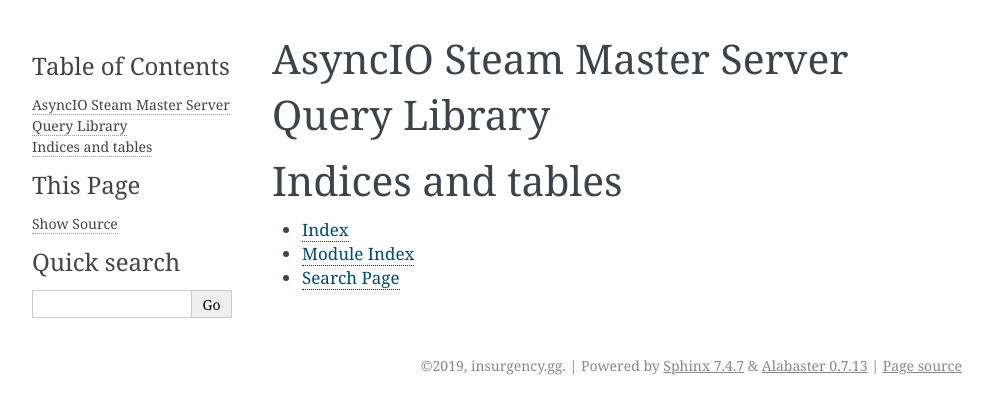
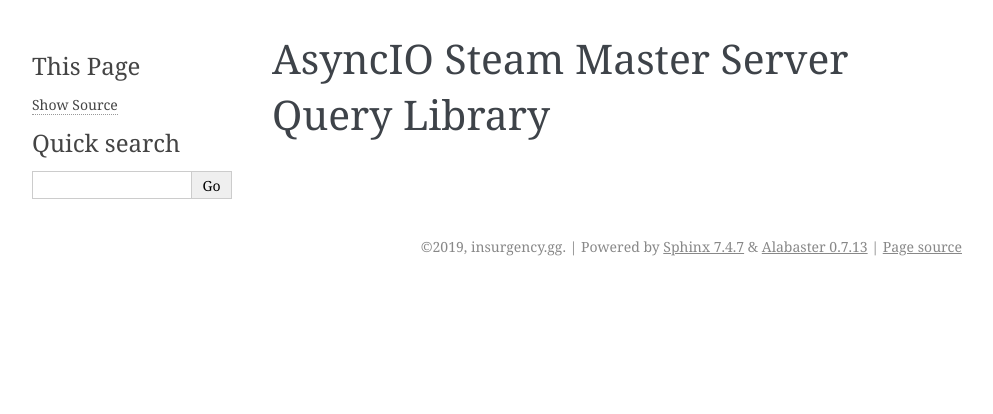
Before and after one commit to insurgency/aiomasterquery, a Sphinx documentation site: the page built from docs/index.rst, in a window 1280 px wide. Shown: the top 414 px of the page, without its empty margins (148-1141 px from the left). Built offline with Sphinx 7.4.7, drawn with Linux system fonts in a browser that asks for light colours.

Commit message:
Clean out content of documentation index so it only includes a toctree

```diff
--- a/docs/index.rst
+++ b/docs/index.rst
@@ -2,14 +2,3 @@ AsyncIO Steam Master Server Query Library
 =========================================
 
 .. toctree::
-   :maxdepth: 2
-   :caption: Contents:
-
-
-
-Indices and tables
-==================
-
-* :ref:`genindex`
-* :ref:`modindex`
-* :ref:`search`
```
